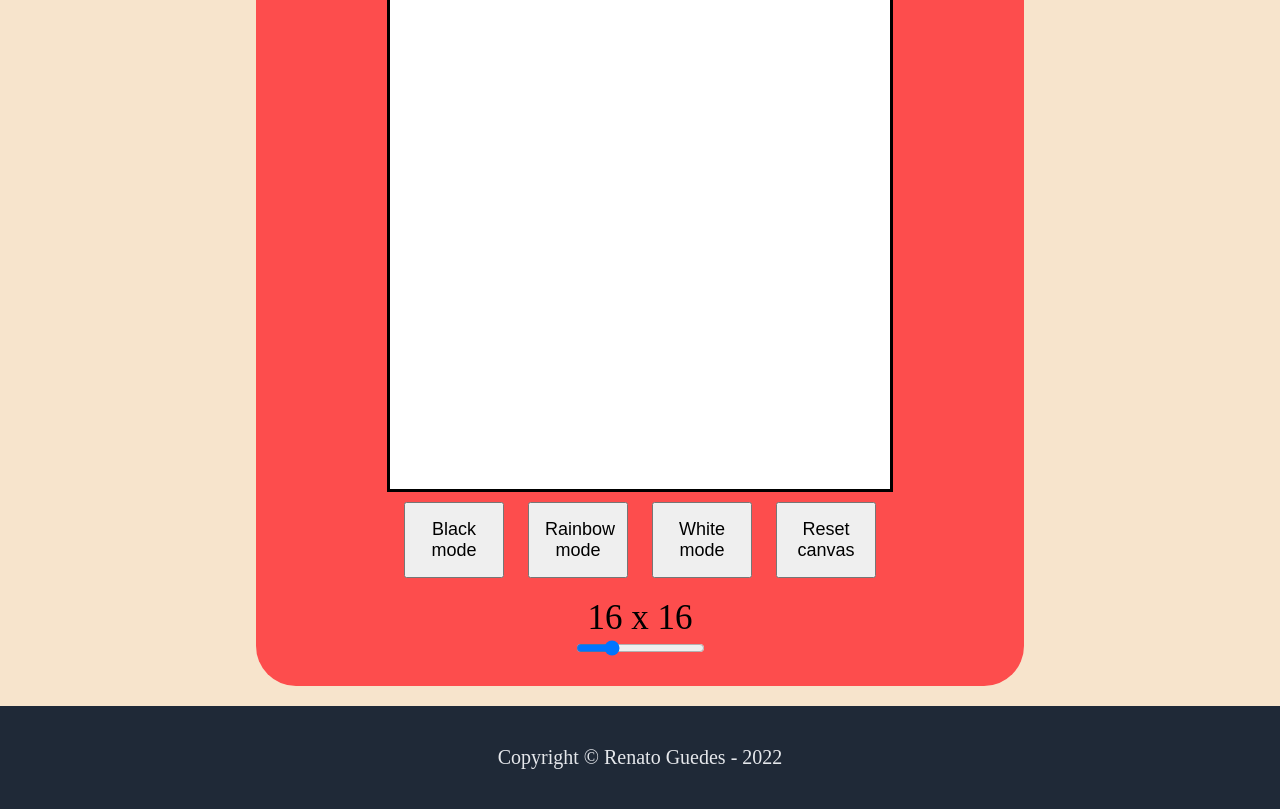
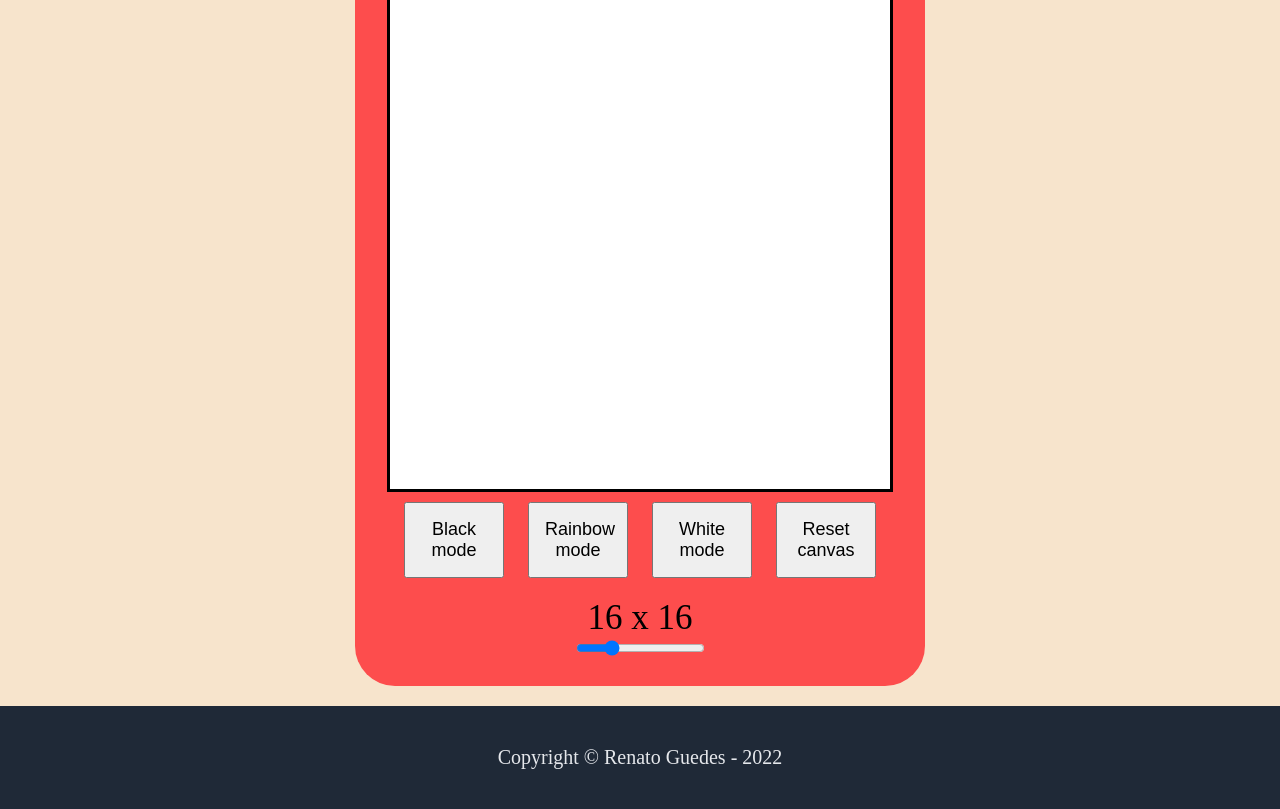
Before and after one commit to renatoguedes-dev/etch-a-sketch, a plain HTML site: page index.html in a window 1280 px wide. Shown: the part 129-938 px from the top of the page. Drawn offline with Linux system fonts and the light colour scheme.

Commit message:
Small adjustments on layout

```diff
--- a/style.css
+++ b/style.css
@@ -1,16 +1,20 @@
+html {
+  height: 100%;
+  width: 100;
+}
 body {
   margin: 0;
   text-align: center;
   background-color: rgb(247, 228, 204);
   height: 100%;
   display: grid;
-  grid-template-columns: repeat(10, 1fr);
+  grid-template-columns: auto 570px auto;
   grid-template-rows: 100px auto 100px;
   grid-template-areas:
-    ". . h h h h h h . ."
-    ". . c c c c c c . ."
-    ". . c c c c c c . ."
-    "f f f f f f f f f f";
+      ". h ."
+      ". c ."
+      ". c ."
+      "f f f";
 }
 
 h1#website-title {
@@ -23,7 +27,6 @@ h1#website-title {
   background-color: rgb(253, 77, 77);
   border-top-left-radius: 40px;
   border-top-right-radius: 40px;
-  min-width: 620px;
 
 }
 
@@ -37,7 +40,6 @@ div.content {
   border-bottom-left-radius: 40px;
   border-bottom-right-radius: 40px;
   margin-top: 5px;
-  min-width: 620px;
 
   display: grid;
   justify-content: center;
@@ -51,10 +53,6 @@ div.content {
 
 div.menu {
   grid-area: m;
-  /* display: flex;
-  flex-direction: column;
-  justify-content: center;
-  align-items: center; */
 }
 
 div#grid {
@@ -82,17 +80,12 @@ div#grid {
   width: 500px;
   height: 500px;
   justify-content: center;
-  /* align-items: center; */
 }
 
 #grid div {
   display: flex;
   justify-content: center;
   align-items: center;
-}
-
-.square-div:hover {
-  background-color: aquamarine;
 }
 
 .menu-btn {
```
